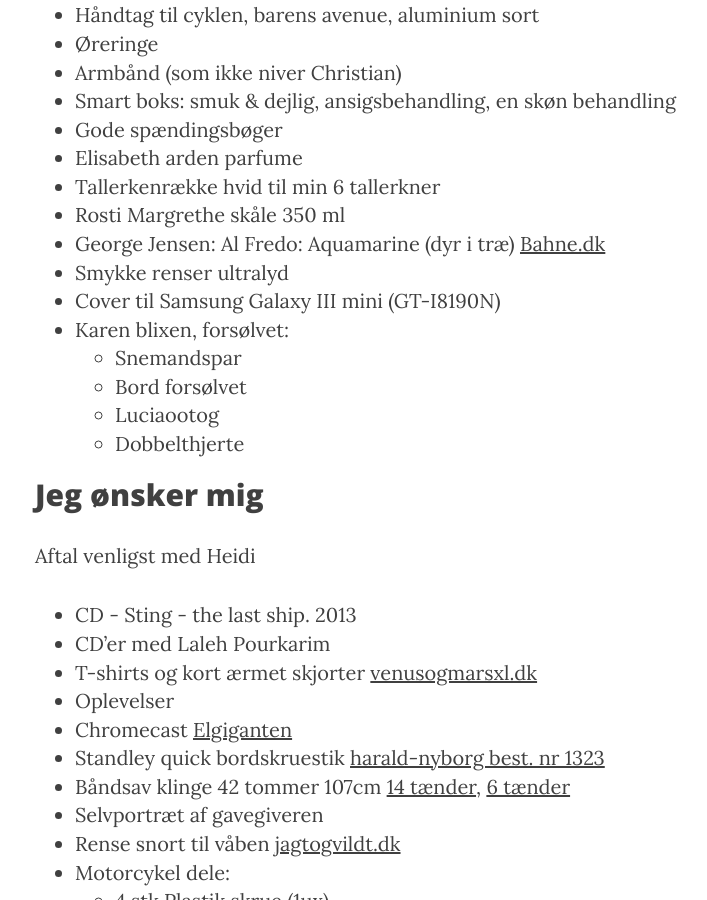
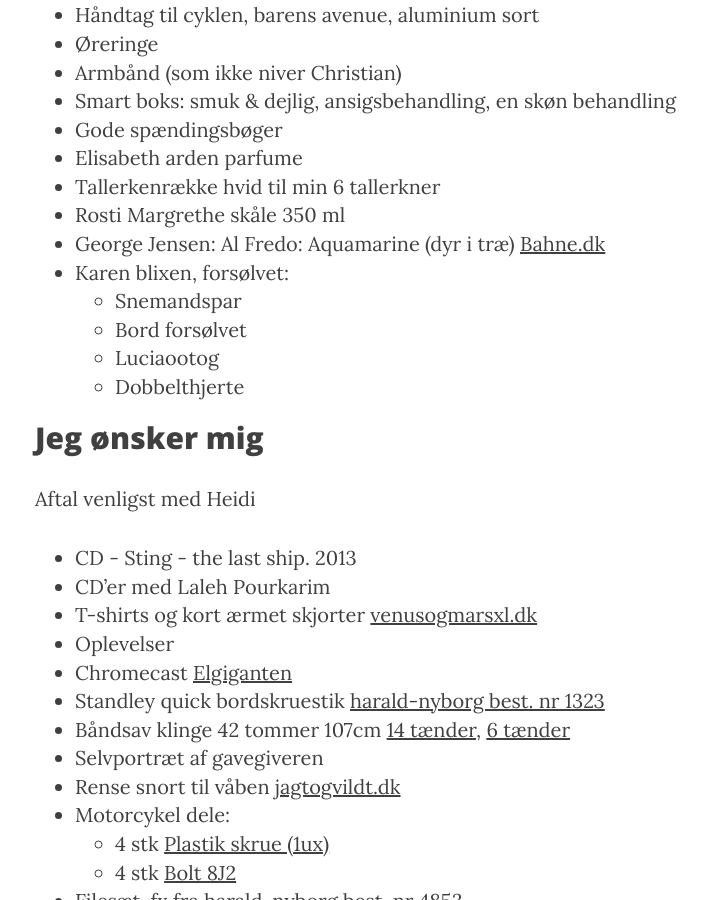
Before and after one commit to clysel/christian.lysel.net, a Jekyll site: the page built from gave.markdown, in a window 1280 px wide and 900 px high, scrolled down 746 px. Shown: the whole window, without its empty margins (230-937 px from the left). Built offline with Jekyll 4.4.1, drawn with Linux system fonts in a browser that asks for light colours; nearby versions of some CDN libraries.

Commit message:
Update gave.markdown

```diff
--- a/gave.markdown
+++ b/gave.markdown
@@ -21,8 +21,6 @@
 * Tallerkenrække hvid til min 6 tallerkner
 * Rosti Margrethe skåle 350 ml
 * George Jensen: Al Fredo: Aquamarine (dyr i træ) [Bahne.dk](http://www.bahne.dk/georg-jensen-alfredo-aquamarine-saet-6-dele.html)
-* Smykke renser ultralyd
-* Cover til Samsung Galaxy III mini (GT-I8190N)
 * Karen blixen, forsølvet:
   * Snemandspar
   * Bord forsølvet
```
